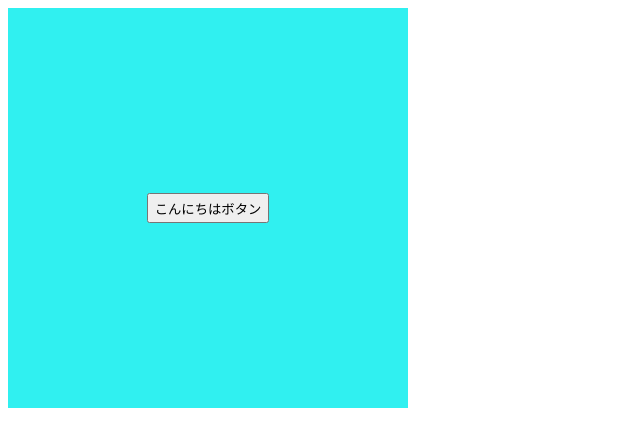
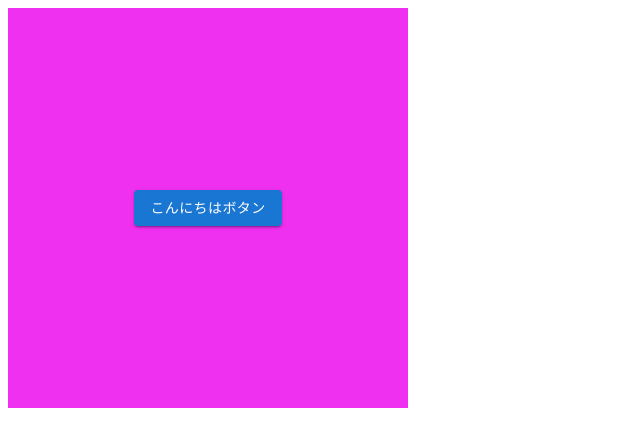
Before and after one commit to takayanagi-careritz/kintai-extension-react, a React (Vite) app: page / in a window 1280 px wide. Shown: the top 446 px of the page, without its empty margins (0-640 px from the left). Built offline with nearby package versions, Linux system fonts and the light colour scheme.

Commit message:
add: muiの追加

```diff
--- a/index.html
+++ b/index.html
@@ -3,6 +3,7 @@
   <head>
     <meta charset="UTF-8" />
     <meta name="viewport" content="width=device-width, initial-scale=1.0" />
+    <link rel="stylesheet" href="https://fonts.googleapis.com/css?family=Roboto:300,400,500,700&display=swap" />
     <title>HRMOS勤怠入力 補助</title>
   </head>
   <body>
--- a/package.json
+++ b/package.json
@@ -11,6 +11,10 @@
     "preview": "vite preview"
   },
   "dependencies": {
+    "@emotion/react": "^11.14.0",
+    "@emotion/styled": "^11.14.0",
+    "@mui/icons-material": "^7.1.0",
+    "@mui/material": "^7.1.0",
     "react": "^19.1.0",
     "react-dom": "^19.1.0"
   },
--- a/src/components/Popup.tsx
+++ b/src/components/Popup.tsx
@@ -1,3 +1,5 @@
+import Button from "@mui/material/Button";
+
 export const Popup = () => {
   const onClick = () => alert("hello world");
 
@@ -9,17 +11,12 @@
         display: "flex",
         justifyContent: "center",
         alignItems: "center",
-        backgroundColor: "#30f0f0",
+        backgroundColor: "#f030f0",
       }}
     >
-      <button
-        style={{
-          height: "30px",
-        }}
-        onClick={onClick}
-      >
+      <Button variant="contained" color="primary" onClick={onClick}>
         こんにちはボタン
-      </button>
+      </Button>
     </div>
   );
 };
```
Also changed, not shown: 1 other file (tests, documents, lock files or other folders).
